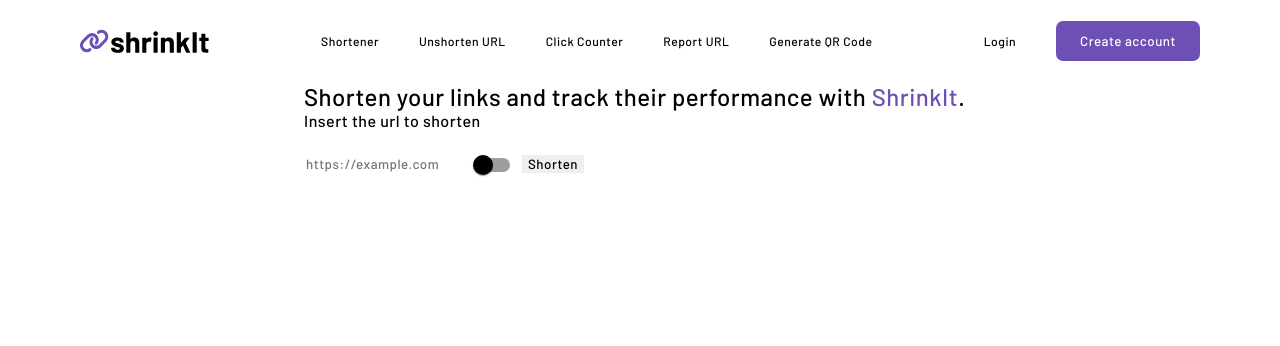
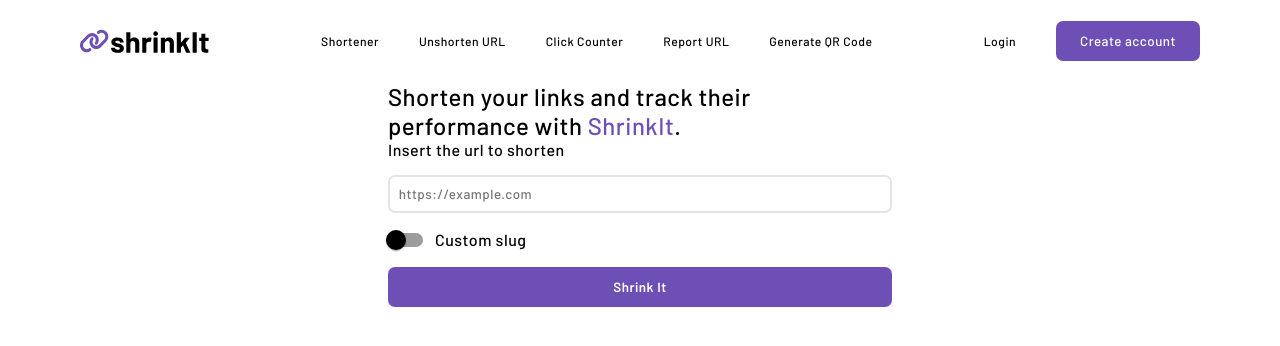
Before and after one commit to vbzt/shrinkIt, a Next.js app: page / in a window 1280 px wide. Shown: the top 346 px of the page. Built offline with nearby package versions, Linux system fonts and the light colour scheme; what @mui/material-nextjs would draw is missing.

Commit message:
feat: switch input is now working

```diff
--- a/src/components/Input/Input.module.css
+++ b/src/components/Input/Input.module.css
@@ -3,3 +3,38 @@
   flex-direction: column;
   gap: 2cqh;
 }
+
+.switch{
+  font-family: "Barlow";
+}
+
+.inputContainer{
+  display: flex;
+  flex-direction: column;
+  gap: 1cqh;
+}
+
+.inputContainer input{
+  width: 100%;
+  padding: 1.1cqh;
+  border: 2px solid #e4e4e4;
+  border-radius: 7px;
+}
+
+.inputContainer input:focus{
+  border: 2px solid var(--colored);
+}
+
+.inputContainer button{
+  background-color: var(--colored);
+  color: var(--backgroundColor);
+  display: flex;
+  justify-content: center;
+  align-items: center;
+  width: 100%;
+  cursor: pointer;
+  font-weight: 600;
+  border-radius: 7px;
+  padding: 1.5cqh;
+
+}
--- a/src/components/Input/Input.tsx
+++ b/src/components/Input/Input.tsx
@@ -1,29 +1,80 @@
-import { forwardRef } from "react";
+import { forwardRef, useState, ChangeEvent } from "react";
 import styles from './Input.module.css'
-import { Switch } from "@mui/material";
+import { FormControlLabel, FormGroup, Switch } from "@mui/material";
 
 interface inputProps {
   label: string;
   customSlug: boolean;
 }
 
-const Input = forwardRef( ( { label, customSlug }: inputProps  , ref) => {
+const Input = forwardRef( ( { label, customSlug }: inputProps  , ref) => {
+
+  const [customSlugSwitch,setCustomSlugSwitch] = useState(false)
+  const [slug, setSlug] = useState('')
+  const [url, setUrl] = useState('')
+
+  const handleSwitchToggle = () => {
+    setCustomSlugSwitch(!customSlugSwitch)
+  }
+
+  const handleUrlChange = (event: ChangeEvent<HTMLInputElement>) => {
+    setUrl(event.target.value);
+  }
+
+  const handleSlugChange = (event: ChangeEvent<HTMLInputElement>) => {
+    setSlug(event.target.value);
+  }
+
+  const handleSubmit = (e: React.FormEvent) => {
+    e.preventDefault()
+    console.log(url, slug)
+  }
+
   return (
-    <form className={styles.form} action="">
+    <form onSubmit={handleSubmit} className={styles.form} action="">
       <label className={styles.label} htmlFor="url">{label}</label>
       <div className={styles.inputContainer}>
-        <input type="text" id="url" name="url" placeholder="https://example.com" required/>
+        <input
+          value={url}
+          onChange={handleUrlChange}
+          type="text"
+          id="url"
+          name="url"
+          placeholder="https://example.com"
+          required
+        />
         {customSlug &&
         <>
-          <Switch></Switch>
+          <FormGroup>
+            <FormControlLabel
+              onChange={handleSwitchToggle}
+              disableTypography = {true }
+              className={styles.switch}
+              defaultChecked = {false}
+              control={<Switch />}
+              label="Custom slug"
+            />
+          </FormGroup>
+          {
+            customSlugSwitch &&
+            <>
+              <input
+                value={slug}
+                onChange={handleSlugChange}
+                type="text"
+                id="customSlug"
+                name="customSlug"
+                placeholder="https://shrinkit.com/customSlug"
+                required
+              />
+            </>
+          }
         </>
+        }
 
-      }
-        <button type="submit">Shorten</button>
+        <button>Shrink It</button>
       </div>
-
     </form>
-
   )
 })
 
--- a/src/styles/Home.module.css
+++ b/src/styles/Home.module.css
@@ -6,5 +6,5 @@
 }
 
 .introduction{
-  width: 60%;
+  width: 45%;
 }
```
